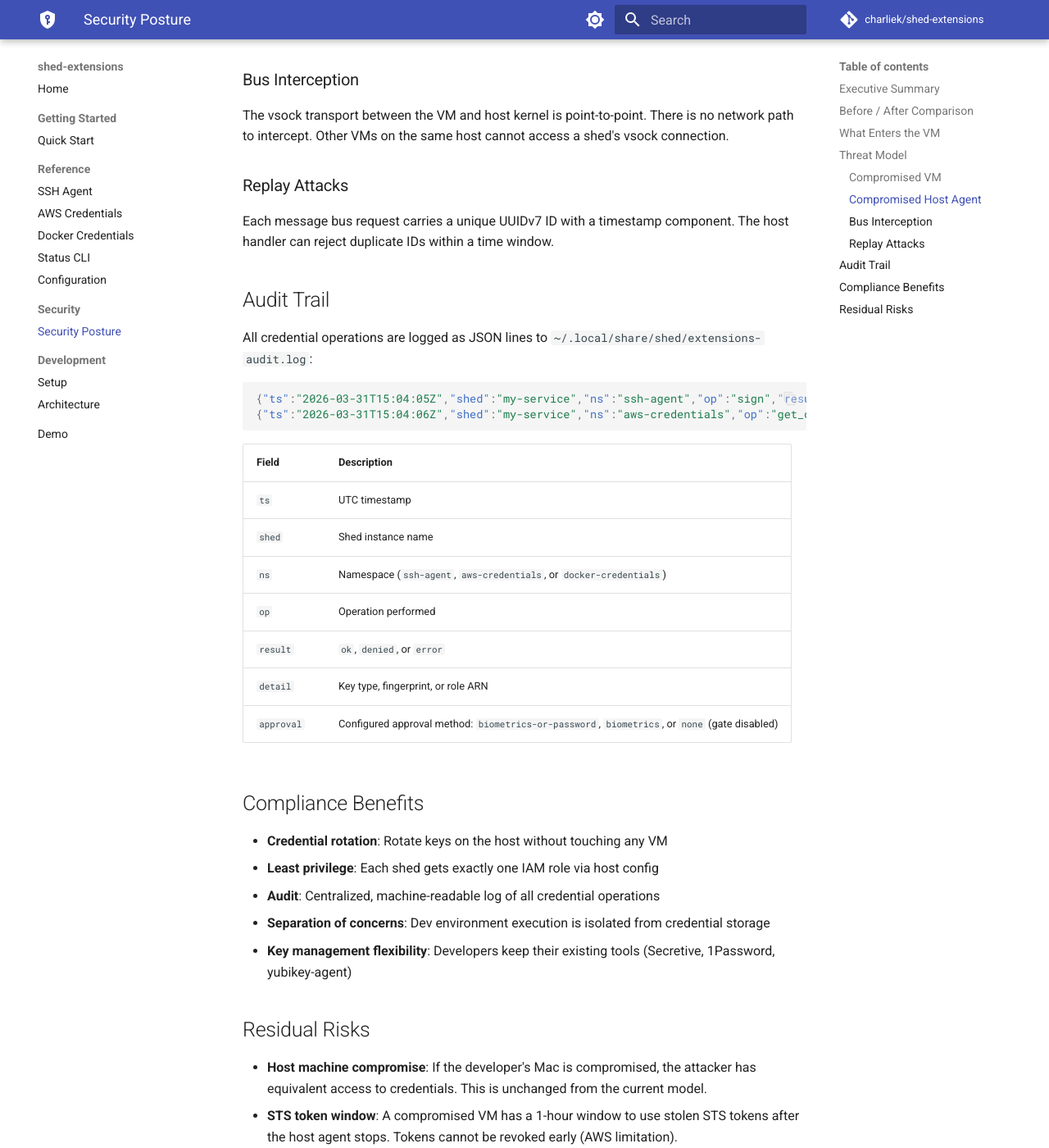
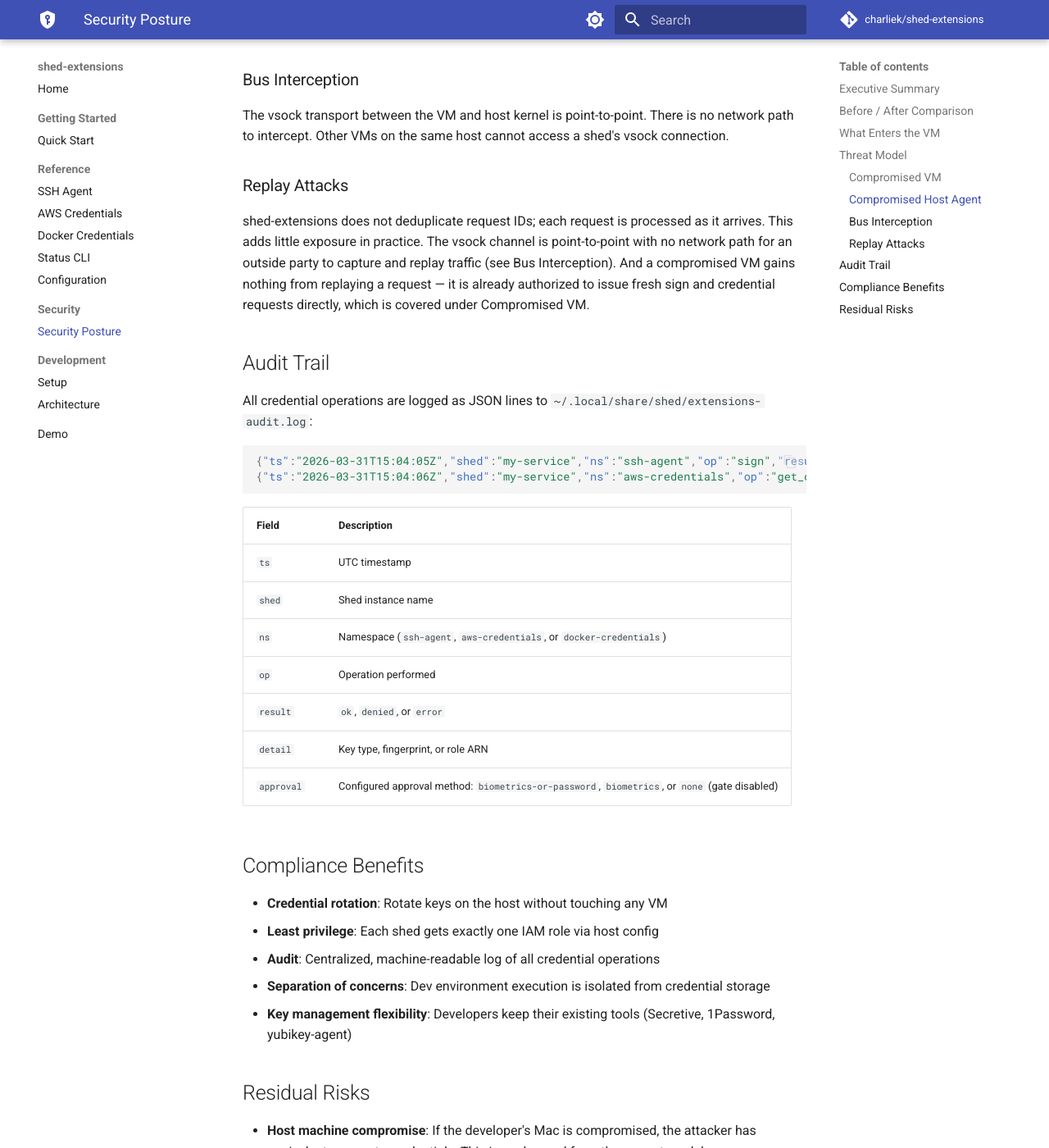
Before and after one commit to charliek/shed-extensions, an MkDocs documentation site: the page built from docs/security-posture.md, in a window 1280 px wide and 1400 px high, scrolled down 2102 px. Shown: the whole window at 82% size. Built offline with MkDocs 1.6.1 and Material for MkDocs 9.7.7, drawn with Linux system fonts in a browser that asks for light colours; comment, search, counter and statistics services are not loaded; some of the changed text lies outside the part shown.

Commit message:
Make security-posture.md factual: drop unimplemented replay/rate-limit claims
Two claims described features that do not exist in the codebase:

- "Replay Attacks": claimed the host handler can reject duplicate request
  IDs within a time window. No request-ID deduplication exists. Rewrote the
  section to state that honestly and explain why replay is not a meaningful
  additional threat here (point-to-point vsock channel; a compromised VM can
  already issue fresh requests).
- "Signature abuse" residual risk: claimed rate limiting mitigates it. There
  is no rate limiting. Reworded to credit only the optional Touch ID approval
  gate and note that sign requests are not rate-limited.

Verified against source: no rate-limit/throttle, duplicate/replay/nonce, or
uuid logic in cmd/ or internal/; request IDs come from the upstream sdk.

Co-Authored-By: Claude Opus 4.8 (1M context) <noreply@anthropic.com>

```diff
--- a/docs/security-posture.md
+++ b/docs/security-posture.md
@@ -58,7 +58,7 @@ The vsock transport between the VM and host kernel is point-to-point. There is n
 
 ### Replay Attacks
 
-Each message bus request carries a unique UUIDv7 ID with a timestamp component. The host handler can reject duplicate IDs within a time window.
+shed-extensions does not deduplicate request IDs; each request is processed as it arrives. This adds little exposure in practice. The vsock channel is point-to-point with no network path for an outside party to capture and replay traffic (see Bus Interception). And a compromised VM gains nothing from replaying a request — it is already authorized to issue fresh sign and credential requests directly, which is covered under Compromised VM.
 
 ## Audit Trail
 
@@ -91,5 +91,5 @@ All credential operations are logged as JSON lines to `~/.local/share/shed/exten
 
 - **Host machine compromise**: If the developer's Mac is compromised, the attacker has equivalent access to credentials. This is unchanged from the current model.
 - **STS token window**: A compromised VM has a 1-hour window to use stolen STS tokens after the host agent stops. Tokens cannot be revoked early (AWS limitation).
-- **Signature abuse**: A compromised VM can request arbitrary SSH signatures. Rate limiting and Touch ID approval gates mitigate this.
+- **Signature abuse**: A compromised VM can request arbitrary SSH signatures while the host agent is running. The optional Touch ID approval gate (`ssh.approval`) mitigates this by requiring per-request, per-session, or per-shed authorization; shed-extensions does not currently rate-limit sign requests.
 - **No mTLS on bus**: The vsock transport does not use TLS. This is acceptable because vsock is a host-kernel-to-VM channel with no network exposure.
```
